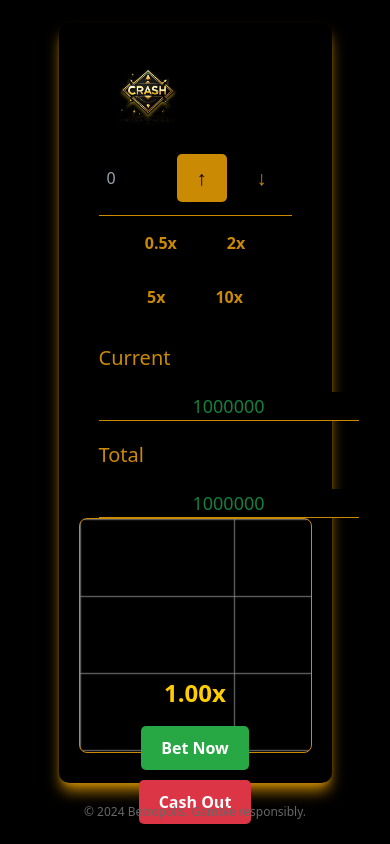
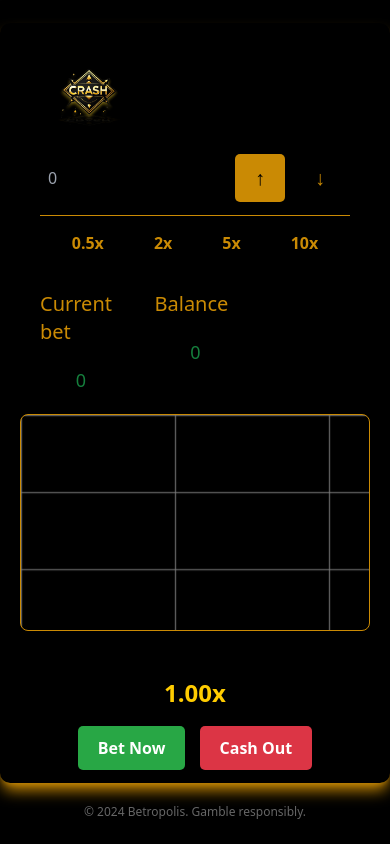
Before and after one commit to RaczAkos/Betropolis, a SvelteKit app: page /crashgame in a window 390 px wide. Built offline with nearby package versions, Linux system fonts and the light colour scheme.

Commit message:
crash game buttons working, win message missing

```diff
--- a/src/routes/crashgame/+page.svelte
+++ b/src/routes/crashgame/+page.svelte
@@ -7,24 +7,56 @@
       multiplierDom,
       cashoutBtn,
       betBtn,
-      running = $state(false);
+      running = $state(false),
+      amount = $state(0),
+      sad,
+      currentAmount = $state(0);
+
+      function calcOne(e){
+        if (e.target.innerText.length > 3) {
+          if (amount >= 2) {
+            amount *= parseFloat(e.target.innerText.substr(0 , e.target.innerText.length-1));
+          }
+        }
+        else{
+          amount *= parseFloat(e.target.innerText.substr(0 , e.target.innerText.length-1));
+        }
+        valuechange();
+      }
+
+      function valuechange() {
+        amount = Math.round(amount)
+      }
+
+      function addAmount(){
+        currentAmount += amount;
+      }
+
+      function subtractAmount(){
+        if ((currentAmount - amount) >= 0) {
+          currentAmount -= amount;
+        }
+      }
+
 
   $effect(() => {
   const ctx = canvas.getContext("2d");
   let controls = document.querySelectorAll(".control"),
       ctrlbuttons = document.querySelectorAll(".ctrlbutton");
+
   canvas.width = canvas.clientWidth;
   canvas.height = canvas.clientHeight;
 
-  let multiplier = 1.0,
-      crashed = false,
-      offsetX = 0,
-      offsetY = 0,
-      speedX = -2,
-      speedY = 2;
+  let   multiplier = 1.0,
+          crashed = false,
+          offsetX = 0,
+          offsetY = 0,
+          speedX = -2,
+          speedY = 2;
 
   // Animation loop
   function drawGraph() {
+
 
     if (running) {
       multiplier += 0.01;
@@ -36,6 +68,7 @@
         offsetY = 0;
         speedX = 0;
         speedY = 0;
+        betBtn.removeAttribute("disabled");
         ctrlbuttons.forEach(temp => {
           temp.removeAttribute("disabled");
         });
@@ -66,11 +99,19 @@
 
     multiplierDom.textContent = multiplier.toFixed(2) + "x";
 
-    if (running || crashed) requestAnimationFrame(drawGraph);
+    if (running) requestAnimationFrame(drawGraph);
   }
+  // Function end
 
   // Start the game
   betBtn.addEventListener("click", () => {
+    betBtn.setAttribute("disabled", "true");
+    offsetX = 0;
+    offsetY = 0;
+    speedX = -2;
+    speedY = 2;
+    running = false;
+    crashed = false;
     if (!running && !crashed) {
       running = true;
       multiplier = 1.0;
@@ -82,7 +123,6 @@
         if (element != controls[0] && element != controls[1]) {
           element.classList.remove("hover:border", "hover:border-yellow-600");
         }
-        element.children[0].ariaDisabled = "true";
       });
       drawGraph();
     }
@@ -91,6 +131,7 @@
   // Cash out
   cashoutBtn.addEventListener("click", () => {
     if (running) {
+      betBtn.removeAttribute("disabled");
       running = false;
       cashoutBtn.disabled = true;
       ctrlbuttons.forEach(temp => {
@@ -103,29 +144,30 @@
       });
     }
   });
+
 });
 </script>
 
-<div class="flex justify-center items-center h-screen select-none sad">
-  <div class="text-center w-[70%]">
+<div class="flex justify-center items-center h-screen select-none bgImg">
+  <div class="text-center md:w-[70%]">
     <div class="game-area shadow-lg shadow-yellow-600">
       <div class="flex flex-row h-[85%] max-sm:flex-col">
-        <div class="px-5 my-auto">
+        <div class="px-5 my-auto max-sm:mb-5">
           <div class="overflow-clip w-[25vw]">
             <img src="{image}" alt="" class="scale-150">
           </div>
           <!--Define amount-->
           <form class="w-full max-w-sm mb-auto">
             <div class="flex border-b border-yellow-600 py-2">
-              <input class="appearance-none bg-transparent border-none w-full text-gray-400 mr-3 py-1 px-2 focus:outline-none" type="text" value="0" aria-label="Chips">
+              <input bind:value={amount} bind:this={sad} oninput={valuechange} onfocus={() => sad.value = ""} min=1 class="appearance-none bg-transparent border-none w-full text-gray-400 mr-3 py-1 px-2 focus:outline-none" type="number" aria-label="Chips">
               <!--Add/subtract buttons-->
               <span class="control">
-                <button class=" flex-shrink-0 bg-yellow-600 hover:bg-yellow-600 border-yellow-600 hover:border-yellow-600 border-4 rounded ctrlbutton" type="button" >
+                <button onclick={addAmount} class=" flex-shrink-0 bg-yellow-600 hover:bg-yellow-600 border-yellow-600 hover:border-yellow-600 border-4 rounded ctrlbutton" type="button" >
                   <span class="text-xl">&uarr;</span>
                 </button>
               </span>
               <span class="control">
-                <button class=" flex-shrink-0 border-transparent border-4 text-yellow-600 py-1 px-2 rounded ctrlbutton" type="button" >
+                <button onclick={subtractAmount} class=" flex-shrink-0 border-transparent border-4 text-yellow-600 py-1 px-2 rounded ctrlbutton" type="button" >
                   <span class="text-xl">&darr;</span>
                 </button>
               </span>
@@ -136,26 +178,26 @@
           <!--Multiplier buttons-->
           {#each ["0.5x", "2x", "5x", "10x"] as multiplier}
           <span class="hover:border hover:border-yellow-600 control">
-            <button class="text-yellow-600 ctrlbutton"  onclick={() => {console.log("clicked")}}>
+            <button class="text-yellow-600 ctrlbutton"  onclick={calcOne}>
             {multiplier}
             </button>
           </span>
           {/each}
 
           <!--Current chips in-->
-          <div class="text-start">
-            <form >
+          <div class="text-start max-sm:grid max-sm:grid-cols-2 max-sm:gap-3 max-sm:w-[70%]">
+            <form>
               <label class="block">
-                <span class="block text-xl font-medium text-yellow-600 py-5 ">Current</span>
-                <input class="text-green-700 text-lg text-center bg-black border-b border-yellow-600" type="text" disabled value="1000000"/>
+                <span class="block text-xl font-medium text-yellow-600 py-5 ">Current bet</span>
+                <input bind:value={currentAmount} min=1 class="text-green-700 text-lg text-center bg-black sm:border-b border-yellow-600 max-sm:w-[80%]" type="text" disabled/>
               </label>
             </form>
 
             <!--Current chips in-->
             <form class="">
               <label class="block">
-                <span class="block text-xl font-medium text-yellow-600 py-5">Total</span>
-                <input class="text-green-700 text-lg text-center bg-black border-b border-yellow-600" type="text" disabled value="1000000"/>
+                <span class="block text-xl font-medium text-yellow-600 py-5">Balance</span>
+                <input class="text-green-700 text-lg text-center bg-black sm:border-b border-yellow-600 max-sm:w-[80%]" type="text" disabled value="0"/>
               </label>
             </form>
           </div>
@@ -164,7 +206,7 @@
 
         <!--Moving scale-->
         <div class="grow">
-          <canvas bind:this={canvas} class="border border-yellow-600" class:shadow-lg = {running} class:shadow-yellow-600 = {running}></canvas>
+          <canvas bind:this={canvas} class="border border-yellow-600 h-[80%] sm:h-full" class:shadow-lg = {running} class:shadow-yellow-600 = {running}></canvas>
         </div>
       </div>
 
@@ -194,7 +236,7 @@
    }
   }
 
-  .sad{
+  .bgImg{
     background-image: url("../../lib/media/images/asd.jfif") !important;
     background-size: cover;
   }
@@ -212,7 +254,6 @@
     background-size: auto;
     background-position: 0 0;
     width: 100%;
-    height: 100%;
     border-radius: 8px;
     }
 
```
